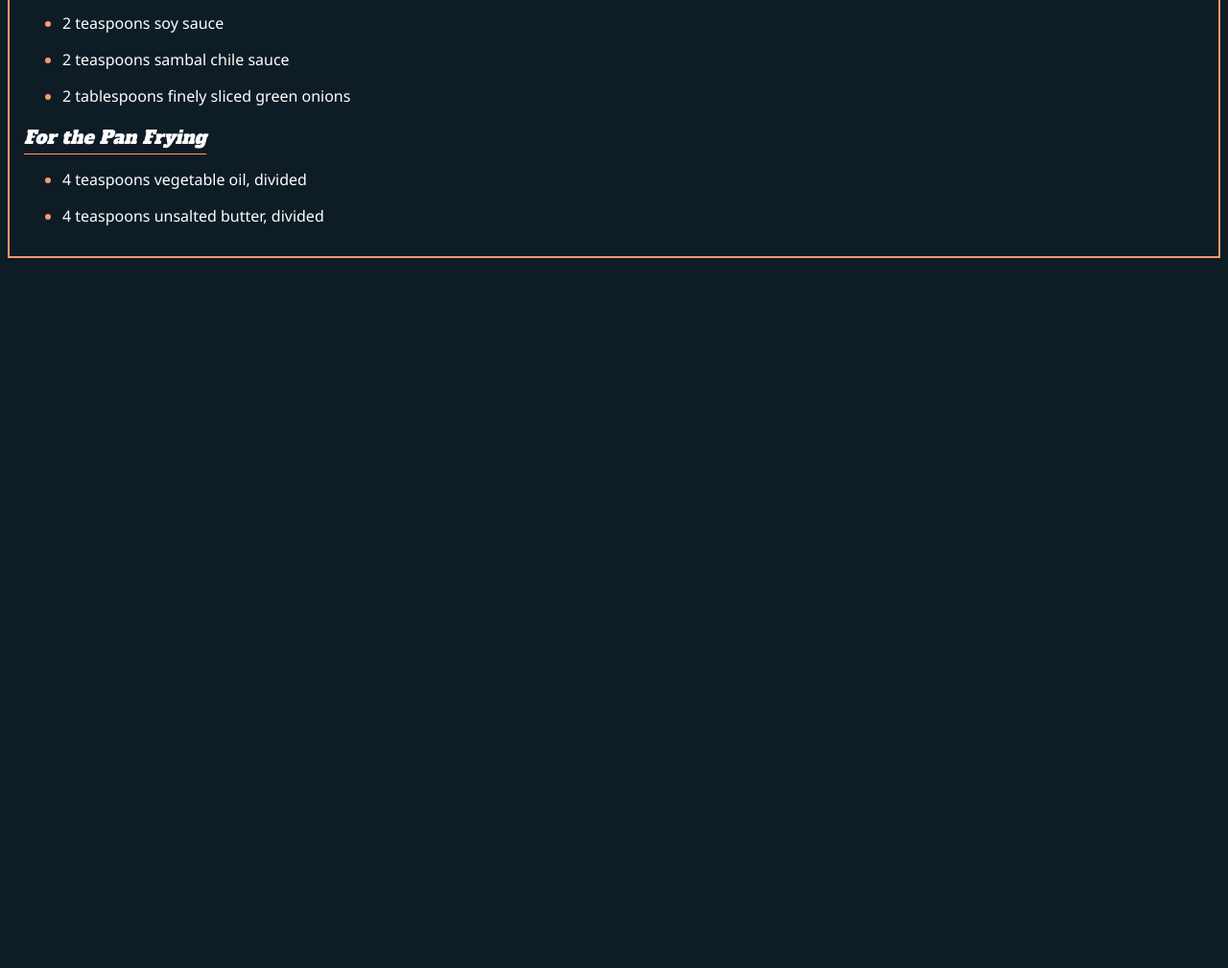
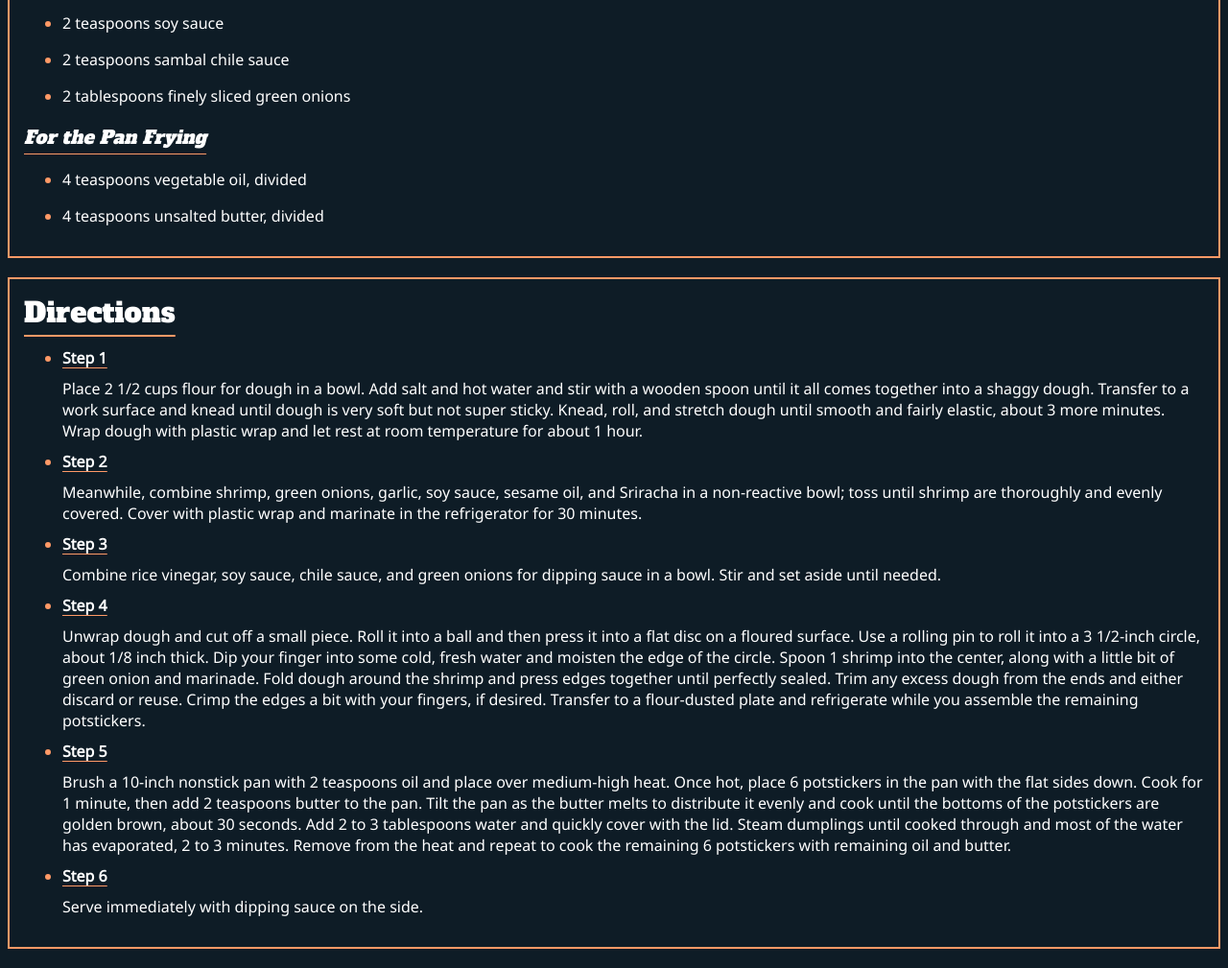
Before and after one commit to Qhucy/odin-recipes, a plain HTML site: page recipes/whole-shrimp-potstickers.html in a window 1280 px wide. Shown: the part 1558-2567 px from the top of the page at 96% size. Before the commit the page ends 1847 px from the top, so only its background shows below. Drawn offline with Linux system fonts and the light colour scheme.

Commit message:
Add directions div

```diff
--- a/recipes/whole-shrimp-potstickers.html
+++ b/recipes/whole-shrimp-potstickers.html
@@ -106,5 +106,34 @@
             </li>
         </ul>
     </div>
+    <div id="directions" class="border">
+        <h2 class="title">Directions</h2>
+        <ul class="key-value">
+            <li>
+                <p><strong>Step 1</strong></p>
+                <p>Place 2 1/2 cups flour for dough in a bowl. Add salt and hot water and stir with a wooden spoon until it all comes together into a shaggy dough. Transfer to a work surface and knead until dough is very soft but not super sticky. Knead, roll, and stretch dough until smooth and fairly elastic, about 3 more minutes. Wrap dough with plastic wrap and let rest at room temperature for about 1 hour.</p>
+            </li>
+            <li>
+                <p><strong>Step 2</strong></p>
+                <p>Meanwhile, combine shrimp, green onions, garlic, soy sauce, sesame oil, and Sriracha in a non-reactive bowl; toss until shrimp are thoroughly and evenly covered. Cover with plastic wrap and marinate in the refrigerator for 30 minutes.</p>
+            </li>
+            <li>
+                <p><strong>Step 3</strong></p>
+                <p>Combine rice vinegar, soy sauce, chile sauce, and green onions for dipping sauce in a bowl. Stir and set aside until needed.</p>
+            </li>
+            <li>
+                <p><strong>Step 4</strong></p>
+                <p>Unwrap dough and cut off a small piece. Roll it into a ball and then press it into a flat disc on a floured surface. Use a rolling pin to roll it into a 3 1/2-inch circle, about 1/8 inch thick. Dip your finger into some cold, fresh water and moisten the edge of the circle. Spoon 1 shrimp into the center, along with a little bit of green onion and marinade. Fold dough around the shrimp and press edges together until perfectly sealed. Trim any excess dough from the ends and either discard or reuse. Crimp the edges a bit with your fingers, if desired. Transfer to a flour-dusted plate and refrigerate while you assemble the remaining potstickers.</p>
+            </li>
+            <li>
+                <p><strong>Step 5</strong></p>
+                <p>Brush a 10-inch nonstick pan with 2 teaspoons oil and place over medium-high heat. Once hot, place 6 potstickers in the pan with the flat sides down. Cook for 1 minute, then add 2 teaspoons butter to the pan. Tilt the pan as the butter melts to distribute it evenly and cook until the bottoms of the potstickers are golden brown, about 30 seconds. Add 2 to 3 tablespoons water and quickly cover with the lid. Steam dumplings until cooked through and most of the water has evaporated, 2 to 3 minutes. Remove from the heat and repeat to cook the remaining 6 potstickers with remaining oil and butter.</p>
+            </li>
+            <li>
+                <p><strong>Step 6</strong></p>
+                <p>Serve immediately with dipping sauce on the side.</p>
+            </li>
+        </ul>
+    </div>
 </body>
 </html>
```
